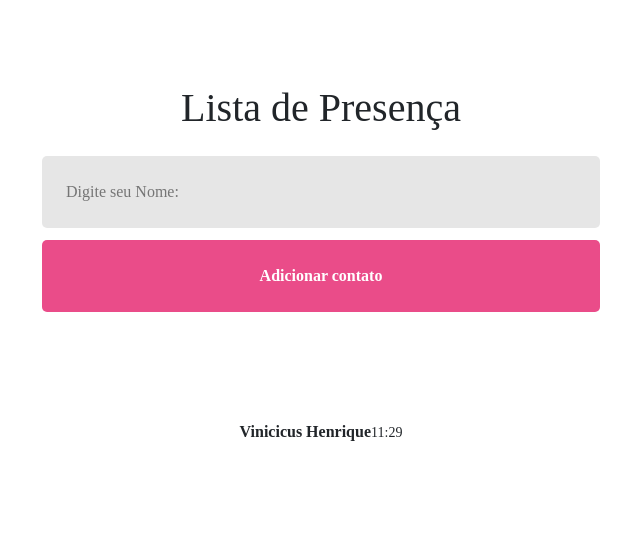
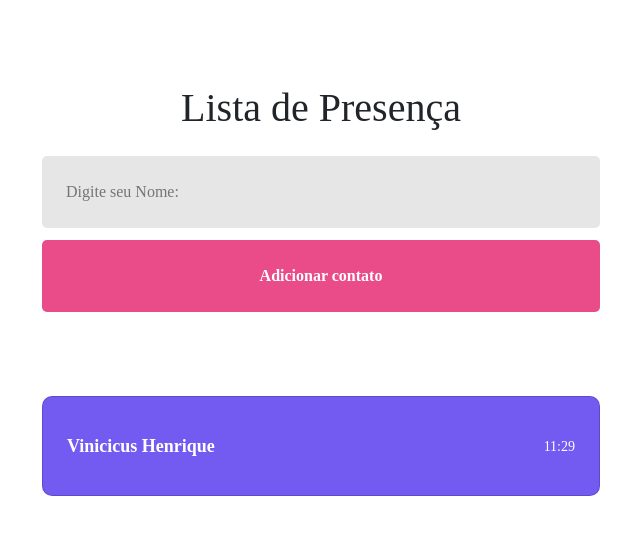
Before and after one commit to ViniHGV/React_App, a React (Vite) app: page / in a window 1280 px wide. Shown: the top 534 px of the page, without its empty margins (319-959 px from the left). Built offline with nearby package versions, Linux system fonts and the light colour scheme.

Commit message:
Estilizando Component Card

```diff
--- a/src/components/card/index.css
+++ b/src/components/card/index.css
@@ -0,0 +1,20 @@
+.card {
+    height: 100px;
+    width: 50%;
+
+    background-color: #735bf2;
+    color: #FFF;
+
+    border-radius: 10px;
+    margin-bottom: 20px;
+
+    flex-direction: row;
+    display: flex;
+    align-items:center;
+    justify-content: space-between;
+    padding: 24px;
+}
+
+.card strong{
+    font-size: 18px;
+}
--- a/src/components/card/index.jsx
+++ b/src/components/card/index.jsx
@@ -2,7 +2,7 @@ import './index.css';
 
 const Card = () => {
     return(
-        <div>
+        <div className='card'>
             <strong>Vinicicus Henrique</strong>
             <small>11:29</small>
         </div>
--- a/src/pages/Home/index.jsx
+++ b/src/pages/Home/index.jsx
@@ -9,7 +9,6 @@ function Home() {
         <h1>Lista de Presença</h1>
         <input type="text" placeholder='Digite seu Nome:'/>
         <button>Adicionar contato</button>
-        <br />
         <Card/>
       </div>
   )
```
